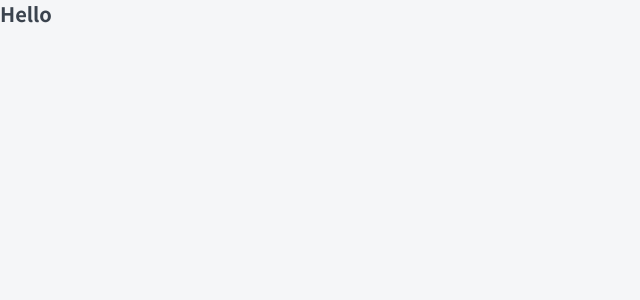
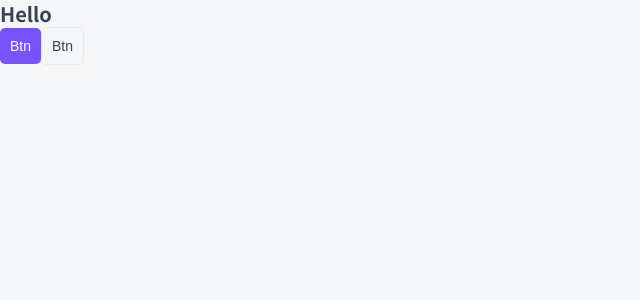
Before and after one commit to timurkalimullin/next-app, a Next.js app: page / in a window 1280 px wide. Shown: the top 300 px of the page, without its empty margins (0-640 px from the left). Built offline with nearby package versions, Linux system fonts and the light colour scheme.

Commit message:
add button component

```diff
--- /dev/null
+++ b/common/types/index.ts
@@ -0,0 +1,3 @@
+import { DetailedHTMLProps, HTMLAttributes } from "react";
+
+export type DetailedForExtend<T> = DetailedHTMLProps<HTMLAttributes<T>, T>
--- /dev/null
+++ b/components/Button/Button.module.css
@@ -0,0 +1,36 @@
+.button {
+  display: inline-block;
+
+  box-sizing: border-box;
+  padding: 10px;
+
+  cursor: pointer;
+
+  transition: all 0.2s;
+  text-align: center;
+
+  border: none;
+  border-radius: 5px;
+
+  font-size: 14px;
+}
+
+.primary {
+  color: var(--white);
+  background-color: var(--primary);
+}
+
+.primary:hover {
+  background-color: var(--primary-hover);
+}
+
+.ghost {
+  color: var(--black);
+  border: 1px solid var(--gray-light);
+  background-color: transparent;
+}
+
+.ghost:hover {
+  color: var(--white);
+  background-color: var(--primary);
+}
--- /dev/null
+++ b/components/Button/Button.tsx
@@ -0,0 +1,21 @@
+import React from "react";
+import { ButtonProps } from "./Button.props";
+import styles from "./Button.module.css";
+import cn from "classnames";
+
+export const Button = ({
+  appearance = "primary",
+  children,
+  className,
+  ...restProps
+}: ButtonProps) => {
+  const classes = cn(styles.button, className, {
+    [styles.primary]: appearance === "primary",
+    [styles.ghost]: appearance === "ghost",
+  });
+  return (
+    <button className={classes} {...restProps}>
+      {children}
+    </button>
+  );
+};
--- a/components/index.ts
+++ b/components/index.ts
@@ -1 +1,2 @@
-export {Htag} from './Htag/Htag'
+export * from './Htag/Htag'
+export * from './Button/Button'
--- a/package.json
+++ b/package.json
@@ -10,12 +10,14 @@
     "debug": "cross-env NODE_OPTIONS='--inspect' next dev"
   },
   "dependencies": {
+    "classnames": "^2.3.1",
     "cross-env": "^7.0.3",
     "next": "12.0.7",
     "react": "17.0.2",
     "react-dom": "17.0.2"
   },
   "devDependencies": {
+    "@types/classnames": "^2.3.1",
     "@types/node": "^17.0.8",
     "@types/react": "^17.0.38",
     "eslint": "8.6.0",
--- a/pages/index.tsx
+++ b/pages/index.tsx
@@ -1,9 +1,11 @@
-import { Htag } from "../components";
+import { Htag, Button } from "../components";
 
 export default function Home() {
   return (
     <div>
       <Htag tag="h3">Hello</Htag>
+      <Button>Btn</Button>
+      <Button appearance="ghost">Btn</Button>
     </div>
   );
 }
--- a/styles/globals.css
+++ b/styles/globals.css
@@ -22,7 +22,9 @@ a {
 :root {
   --black: #3B434E;
   --white: white;
+  --gray-light: #EBEBEB;
   --primary: #7653FC;
+  --primary-hover: #5638CF;
   --red: #FC836D;
   --green: #1DC37E;
   --green-light: #C8F8E4;
```
Also changed, not shown: components/Button/Button.props.ts (added, +7 -0 lines), 1 other file (tests, documents, lock files or other folders).
